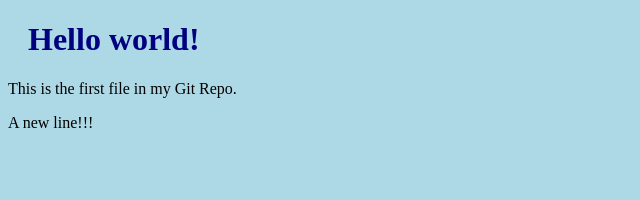
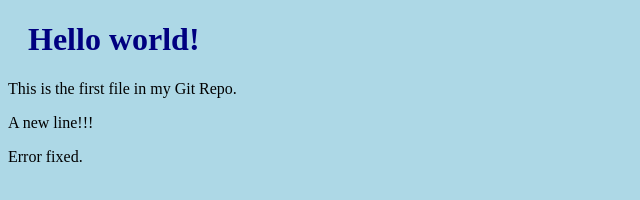
Before and after one commit to MechaCat02/MechaCat02.github.io, a plain HTML site: page index.html in a window 1280 px wide. Shown: the full height of the page, 0-640 px from the left. Drawn offline with Linux system fonts and the light colour scheme.

Commit message:
Updated index.html with emergency fix

```diff
--- a/index.html
+++ b/index.html
@@ -15,6 +15,7 @@
     <h1>Hello world!</h1>
     <p>This is the first file in my Git Repo.</p>
     <p>A new line!!!</p>
+    <p>Error fixed.</p>
 </body>
 
 </html>
```
